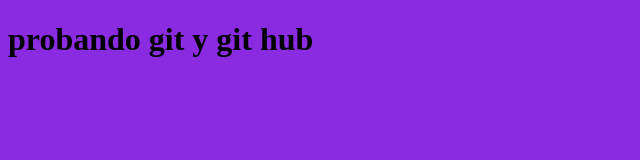
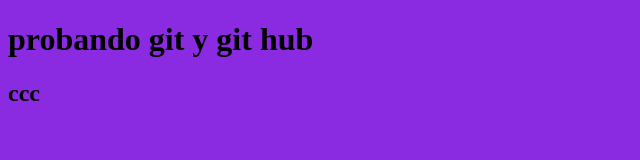
Before and after one commit to linvvmx/repositoriocata, a plain HTML site: page index.html in a window 1280 px wide. Shown: the full height of the page, 0-640 px from the left. Drawn offline with Linux system fonts and the light colour scheme.

Commit message:
version v1

```diff
--- a/index.html
+++ b/index.html
@@ -8,6 +8,7 @@
 </head>
 <body>
     <h1>probando git y git hub</h1>
+    <h2>ccc</h2>
     <script scr="script.js"></script>
 </body>
 </html>
```
